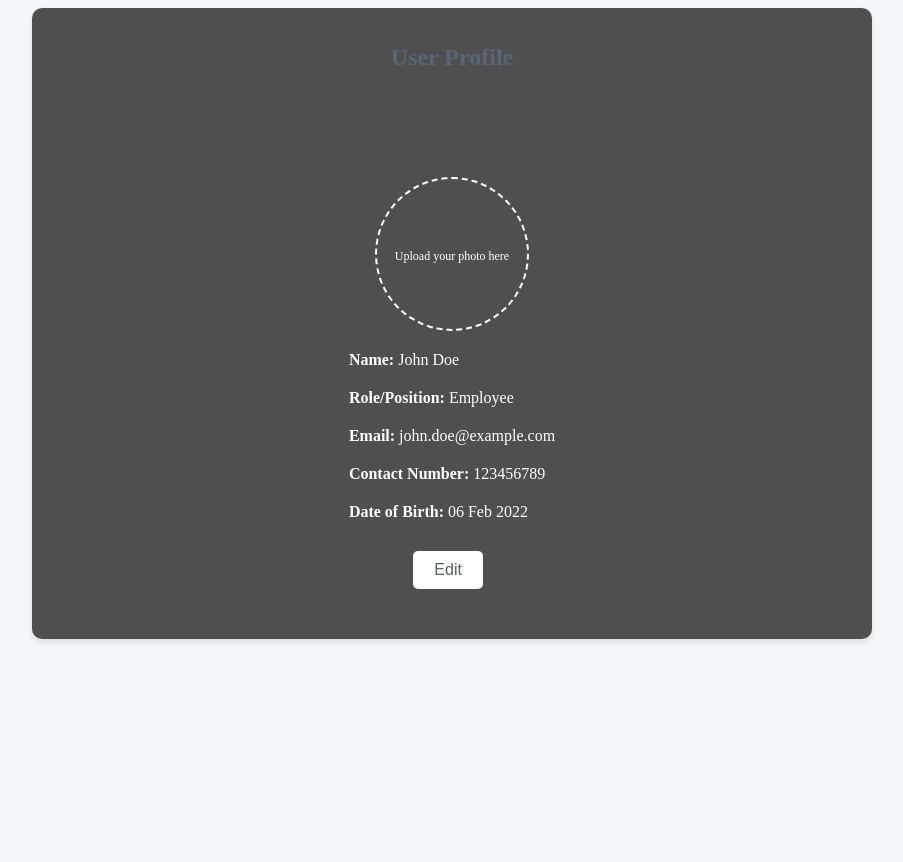
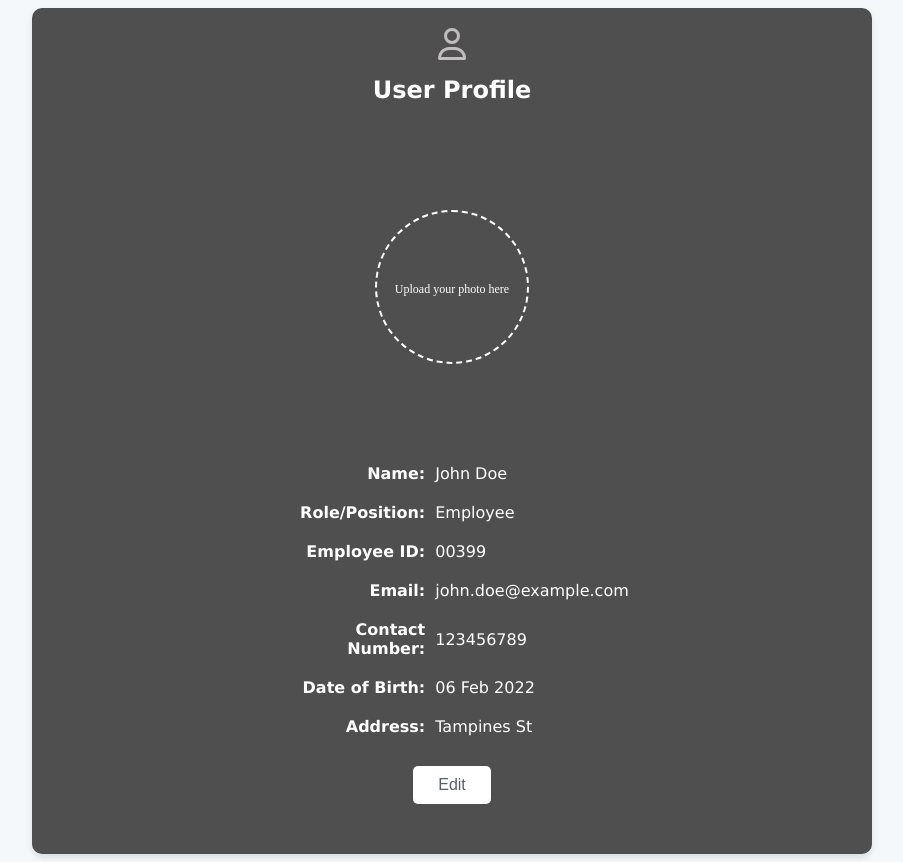
Before and after one commit to syukrsl/CapstoneProject_Frontend, a React (Vite) app: page /user-profile in a window 1280 px wide. Shown: the whole page, without its empty margins (188-1091 px from the left). Before the commit the page ends 800 px from the top, so only its background shows below. Built offline with nearby package versions, Linux system fonts and the light colour scheme.

Commit message:
Edit User Profile & Enhance UI

```diff
--- a/src/pages/Dashboard.css
+++ b/src/pages/Dashboard.css
@@ -26,7 +26,6 @@
 
 .dashboard-header .fa-globe {
   margin-right: 20px; /* Space between the icon and text */
-  animation: beat 1s infinite;
 }
 
 .tab-item {
@@ -96,10 +95,3 @@
   margin-right: 0.75rem;
 
 }
-
-.fa {
-  animation: beat 1s infinite;
-  font-size: 0.75rem;
-  margin-right: 0.75rem;
-
-}
--- a/src/pages/Dashboard.jsx
+++ b/src/pages/Dashboard.jsx
@@ -13,9 +13,6 @@ import { faList } from '@fortawesome/free-solid-svg-icons';
 import { faNewspaper } from '@fortawesome/free-regular-svg-icons';
 import { faGamepad } from '@fortawesome/free-solid-svg-icons';
 import { faGlobe } from '@fortawesome/free-solid-svg-icons';
-
-
-
 
 function Dashboard() {
   const [activeTab, setActiveTab] = useState(null); // Initially set to null
@@ -58,52 +55,48 @@ function Dashboard() {
     <div className="dashboard">
       <div className="sidebar">
       <div className="dashboard-header">
-        <FontAwesomeIcon icon={faGlobe} size="xl" />
         SPHERE
+        <FontAwesomeIcon icon={faGlobe} className="fa-globe" spin size="lg" />
         </div>
 
         {/* Tabbed navigation */}
-        <div className="tab-item" onClick={() => handleTabChange("UserProfile")}>
-        <FontAwesomeIcon icon={faUser} className="fa-beat" beat size="sm" />
+        <div className={`tab-item ${activeTab === "UserProfile" ? "active" : ""}`}
+        onClick={() => handleTabChange("UserProfile")}>
+        <FontAwesomeIcon icon={faUser} className="fa-beat" />
         User Profile
         </div>
 
         <div
         className={`tab-item ${activeTab === "Leave" ? "active" : ""}`}
-        onClick={() => handleTabChange("Leave")}
->
+        onClick={() => handleTabChange("Leave")}>
         <FontAwesomeIcon icon={faCalendarAlt} className="fa-beat" />
         Leave & Absences
         </div>
 
         <div
         className={`tab-item ${activeTab === "MeetingNotes" ? "active" : ""}`}
-        onClick={() => handleTabChange("MeetingNotes")}
-        >
+        onClick={() => handleTabChange("MeetingNotes")}>
         <FontAwesomeIcon icon={faClipboard} className="fa-beat"  />
         Meeting Notes
         </div>
 
         <div
         className={`tab-item ${activeTab === "TodoList" ? "active" : ""}`}
-        onClick={() => handleTabChange("TodoList")}
-        >
+        onClick={() => handleTabChange("TodoList")}>
         <FontAwesomeIcon icon={faList} className="fa-beat" />
         TodoList
         </div>
 
         <div
         className={`tab-item ${activeTab === "News" ? "active" : ""}`}
-        onClick={() => handleTabChange("News")}
-        >
+        onClick={() => handleTabChange("News")}>
         <FontAwesomeIcon icon={faNewspaper} className="fa-beat" />
         News
         </div>
 
         <div
         className={`tab-item ${activeTab === "ClassicGames" ? "active" : ""}`}
-        onClick={() => handleTabChange("ClassicGames")}
-        >
+        onClick={() => handleTabChange("ClassicGames")}>
         <FontAwesomeIcon icon={faGamepad} className="fa-beat" />
         Classic Games
         </div>
--- a/src/pages/SignIn.css
+++ b/src/pages/SignIn.css
@@ -1,5 +1,5 @@
 body {
-  background-color: #f5f8fa; /* Light blue-gray background */
+  background-color: #3282b8; /* Light blue-gray background */
 }
 
 /* Center the content vertically and horizontally */
@@ -13,7 +13,7 @@ body {
 
 /* Card-like container for the sign-in form */
 .login-card {
-  background-color: #ffffff; /* White card background */
+  background-color: #484747; /* White card background */
   border-radius: 10px;
   box-shadow: 0 4px 6px rgba(0, 0, 0, 0.1);
   padding: 20px;
--- a/src/pages/SignUp.css
+++ b/src/pages/SignUp.css
@@ -1,22 +1,20 @@
-body {
-      background-color: #f5f8fa; /* Light blue-gray background */
-    }
-
-    /* Center the content vertically and horizontally */
+      /* Center the content vertically and horizontally */
     .welcome-page {
       display: flex;
       flex-direction: column;
       align-items: center;
       justify-content: center;
       height: 100vh; /* Full viewport height */
+      background-color: #888383;
     }
 
     /* Card-like container for the sign-up form */
     .login-card {
-      background-color: #ffffff; /* White card background */
+      background-color: #a6a2a2; /* White card background */
       border-radius: 10px;
       box-shadow: 0 4px 6px rgba(0, 0, 0, 0.1);
       padding: 20px;
+      max-width: 500px;
       text-align: center;
     }
 
@@ -25,12 +23,23 @@ body {
       color: #2e4956; /* Twitter blue */
     }
 
+    .fa-globe {
+      margin-left: 20px; /* Space between the icon and text */
+    }
+
     /* Input fields and button styles */
     input[type="text"],
     input[type="email"],
-    input[type="password"],
+    input[type="password"] {
+      width: 70%;
+      padding: 10px;
+      margin: 10px 0;
+      border: 1px solid rgb(131, 131, 133);/* Light gray border */
+      border-radius: 10px;
+      background-color: #d3d2d2;
+    }
     button {
-      width: 90%;
+      width: 40%;
       padding: 10px;
       margin: 10px 0;
       border: 1px solid rgb(146, 146, 154);/* Light gray border */
--- a/src/pages/SignUp.jsx
+++ b/src/pages/SignUp.jsx
@@ -1,6 +1,9 @@
 import React, { useState } from "react";
 import { Link, useNavigate } from "react-router-dom";
 import "./SignUp.css"; // Import your CSS file for styling
+import { FontAwesomeIcon } from "@fortawesome/react-fontawesome";
+import { faGlobe } from '@fortawesome/free-solid-svg-icons';
+
 function SignUp() {
   const [name, setName] = useState("");
   const [email, setEmail] = useState("");
@@ -43,8 +46,9 @@ function SignUp() {
   return (
     <div className="welcome-page">
       <div className="login-card">
-        <h1>Welcome to Sphere</h1>
-        {/* Sign-up form */}
+        <h1>
+        Welcome to Sphere
+        <FontAwesomeIcon icon={faGlobe} spin size="xl"/></h1>
         <form>
           <input
             type="text"
--- a/src/pages/UserProfile.css
+++ b/src/pages/UserProfile.css
@@ -19,6 +19,11 @@
 .profile-header {
   text-align: center;
   margin-bottom: 20px;
+  color: #c2bebe;
+  font-family: 'Lucida Sans', 'Lucida Sans Regular', 'Lucida Grande', 'Lucida Sans Unicode', Geneva, Verdana, sans-serif;
+}
+.profile-title {
+  color: #fff;
 }
 
 .profile-header h1 {
@@ -74,21 +79,32 @@
 
 .profile-details {
   display: flex;
+  font-family: Verdana, Geneva, Tahoma, sans-serif;
+  margin-top: 80px;
   flex-direction: column; /* Center the content vertically */
   align-items: left; /* Align the content to the left */
 }
 
 .detail {
+  display: flex; /* Add flex display */
+  align-items: center; /* Align items vertically */
   margin-bottom: 20px; /* Increase the margin to create more space */
 }
 
 .detail label {
   font-weight: bold;
+  width: 150px; /* Fixed width for labels */
+  min-width: 150px; /* Ensure it doesn't shrink below a certain width */
+  text-align: right; /* Align the text to the right */
+  margin-right: 10px; /* Add some space between the label and input */
 }
 
 /* Add CSS for input elements inside .edit-input */
 .edit-input input {
-  text-align: left; /* Align input text to the left */
+  flex-grow: 1; /* Allow input to take up remaining space */
+  padding: 5px; /* Add padding for better visual appearance */
+  border-radius: 4px; /* Optional: round the borders */
+  border: 1px solid #ccc; /* Optional: add a border */
 }
 
 .profile-actions {
@@ -101,6 +117,7 @@ button {
   background-color: #ffffff; /* White background */
   color: #556067; /* Twitter blue text color */
   font-size: 16px;
+  width: 100%;
   border: none;
   border-radius: 5px;
   padding: 10px 20px;
--- a/src/pages/UserProfile.jsx
+++ b/src/pages/UserProfile.jsx
@@ -1,6 +1,7 @@
 import React, { useState } from "react";
-
 import "./UserProfile.css";
+import { FontAwesomeIcon } from "@fortawesome/react-fontawesome";
+import { faUser } from "@fortawesome/free-regular-svg-icons";
 
 function UserProfile() {
   const [isEditable, setIsEditable] = useState(false);
@@ -9,27 +10,36 @@ function UserProfile() {
   const [email, setEmail] = useState("john.doe@example.com");
   const [contactNumber, setContactNumber] = useState("123456789");
   const [dateOfBirth, setDateOfBirth] = useState("06 Feb 2022");
+  const [address, setAddress] = useState("Tampines St");
+  const [employeeId, setEmployeeId] = useState("00399");
   const [photoUrl, setPhotoUrl] = useState("");
   const [nameBackup, setNameBackup] = useState("");
   const [roleBackup, setRoleBackup] = useState("");
   const [emailBackup, setEmailBackup] = useState("");
   const [contactNumberBackup, setContactNumberBackup] = useState("");
   const [dateOfBirthBackup, setDateOfBirthBackup] = useState("");
+  const [addressBackup, setAddressBackup] = useState("");
+  const [employeeIdBackup, setEmployeeIdBackup] = useState("");
 
 
   const toggleEdit = () => {
     if (isEditable) {
       setName(nameBackup);
       setRole(roleBackup);
+      setEmployeeId(employeeIdBackup);
       setEmail(emailBackup);
       setContactNumber(contactNumberBackup);
       setDateOfBirth(dateOfBirthBackup);
+      setAddress(addressBackup);
+
     } else {
       setNameBackup(name);
       setRoleBackup(role);
+      setEmployeeId(employeeId);
       setEmailBackup(email);
       setContactNumberBackup(contactNumber);
       setDateOfBirthBackup(dateOfBirth);
+      setAddress(address);
     }
 
     setIsEditable((prevIsEditable) => !prevIsEditable);
@@ -49,13 +59,22 @@ function UserProfile() {
   };
 
   const saveChanges = () => {
+    setNameBackup(name);
+    setRoleBackup(role);
+    setEmailBackup(email);
+    setContactNumberBackup(contactNumber);
+    setDateOfBirthBackup(dateOfBirth);
+    setAddressBackup(address);
+    setEmployeeIdBackup(employeeId);
+
     setIsEditable(false);
   };
 
   return (
     <div className="user-profile">
       <div className="profile-header">
-        <h1>User Profile</h1>
+      <FontAwesomeIcon icon={faUser} flip size="2xl" />
+      <h1 className="profile-title">User Profile</h1>
       </div>
       <div className="profile-content">
         <div className="profile-photo">
@@ -112,6 +131,19 @@ function UserProfile() {
             )}
           </div>
           <div className="detail">
+            <label>Employee ID: </label>
+            {isEditable ? (
+              <input
+                type="text"
+                value={employeeId}
+                onChange={(e) => setEmployeeId(e.target.value)}
+                className="edit-input"
+              />
+            ) : (
+              <span>{employeeId}</span>
+            )}
+          </div>
+          <div className="detail">
             <label>Email: </label>
             {isEditable ? (
               <input
@@ -150,6 +182,20 @@ function UserProfile() {
               <span>{dateOfBirth}</span>
             )}
           </div>
+          <div className="detail">
+            <label>Address: </label>
+            {isEditable ? (
+              <input
+                type="text"
+                value={address}
+                onChange={(e) => setAddress(e.target.value)}
+                className="edit-input"
+              />
+            ) : (
+              <span>{address}</span>
+            )}
+          </div>
+
         </div>
       </div>
       <div className="profile-actions">
--- a/src/pages/WelcomePage.css
+++ b/src/pages/WelcomePage.css
@@ -1,5 +1,5 @@
 body {
-      background-color: #f5f8fa; /* Light blue-gray background */
+      background-color: #3f4448; /* Light blue-gray background */
     }
 
     /* Center the content vertically and horizontally */
@@ -13,7 +13,7 @@ body {
 
     /* Card-like container for the sign-up form */
     .login-card {
-      background-color: #ffffff; /* White card background */
+      background-color: #3f3f3f; /* White card background */
       border-radius: 10px;
       box-shadow: 0 4px 6px rgba(0, 0, 0, 0.1);
       padding: 20px;
```
